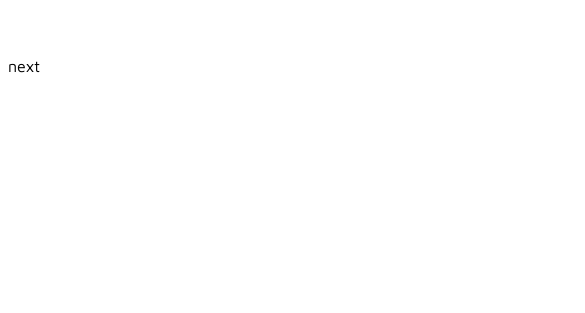
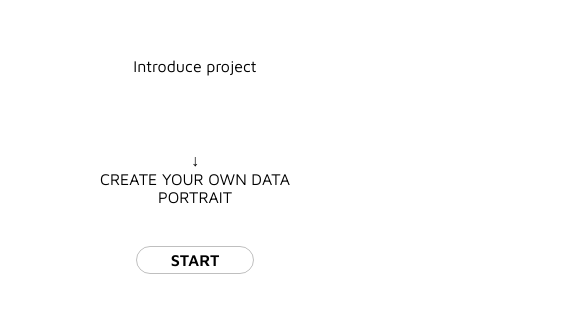
Before and after one commit to jhjanicki/olympic_data_portraits, a Svelte app: page / in a window 390 px wide. Shown: the part 1505-1818 px from the top of the page, 585 px wide, since content can reach past the window. Built offline with nearby package versions, Linux system fonts and the light colour scheme.

Commit message:
added start button

```diff
--- a/src/App.svelte
+++ b/src/App.svelte
@@ -1,6 +1,5 @@
 <script>
   import { logoData } from "./assets/data/logoData";
-  import { portraitData } from "./assets/data/yourPortrait";
   import { onMount } from "svelte";
   import { gsap } from "gsap";
   import { ScrollTrigger } from "gsap/ScrollTrigger";
@@ -29,13 +28,11 @@
     "#element_logo",
     "#palmares_logo",
     "#strength_logo",
-
     "#direction_logo",
     "#personalitly_logo",
   ];
 
   logoData.map((d) => `#${d.id}`);
-  console.log(ids);
   // Define the number of objects
   const numberOfObjects = ids.length;
 
@@ -56,10 +53,12 @@
     positions.push({ x, y });
   }
 
-  // console.log(positions);
-  // positions[0].x = positions[0].x + 70;
-  // positions[3].y = positions[3].y + 70;
-  // positions[6].x = positions[6].x - 70;
+  positions[0].y = positions[0].y + 20;
+  positions[3].y = positions[3].y - 20;
+  positions[5].x = positions[5].x + 40;
+  positions[6].y = positions[6].y - 100;
+  positions[7].y = positions[7].y - 70;
+  positions[8].x = positions[8].x + 30;
 
   onMount(() => {
     gWidth = select("#gWrapper").node().getBBox().width;
@@ -92,11 +91,11 @@
       },
     });
 
-    // remove dropdown as scrolling to next section
+    // remove dropdown as scrolling to intro section
     gsap.to("#title", {
       opacity: 0,
       scrollTrigger: {
-        trigger: "#next",
+        trigger: "#introWrapper",
         start: "top bottom",
         scrub: true,
         toggleActions: "restart none none reverse",
@@ -105,19 +104,13 @@
 
     // animate shapes on scroll
     ids.forEach((d, i) => {
-      // select(d).attr(
-      //   "transform",
-      //   `translate(${positions[i].x},${positions[i].y})`
-      // );
       gsap.to(d, {
         x: positions[i].x,
         y: positions[i].y,
         rotation: 180,
         scale: 0.6,
         ease: "none",
-        onComplete: () => {
-          // console.log("beep boop");
-        },
+        onComplete: () => {},
         transformOrigin: "center center",
         scrollTrigger: {
           trigger: "#svg",
@@ -138,9 +131,12 @@
     $selectedAnswers = $data.filter((d) => d.id === id)[0].answers;
   };
 
-  $: console.log(portraitData);
-
-  let portraitData1 = portraitData[0];
+  const start = () => {
+    select("#headerSection").style("display", "none");
+    select("#introWrapper").style("display", "none");
+    select("#questionWrapper").style("display", "inherit");
+    select("body").style("margin", 0);
+  };
 </script>
 
 <section id="headerSection">
@@ -176,11 +172,17 @@
     </div>
   </div>
 </section>
-<section id="next">
-  <p>next</p>
+<section id="introWrapper">
+  <p>Introduce project</p>
+
+  <div class="scroll-arrow">
+    ↓<br />
+    <span class="arrow-text">CREATE YOUR OWN DATA PORTRAIT</span>
+  </div>
+  <p id="start" class="button" on:click={start}>start</p>
 </section>
 
-<section id="">
+<section id="questionWrapper">
   <Question />
 </section>
 
@@ -217,7 +219,7 @@
   #titeWrapper {
     max-width: 250px;
     position: fixed;
-    top: 250px;
+    top: calc(50% - 80px);
     left: 0;
     right: 0;
     margin-left: auto;
@@ -227,7 +229,61 @@
   #title {
     opacity: 0;
   }
-  #next {
-    height: 500px;
+  #introWrapper {
+    height: 400px;
+    text-align: center;
+  }
+
+  #questionWrapper {
+    display: none;
+    margin-top: 0px;
+  }
+
+  .scroll-arrow {
+    max-width: 200px;
+    margin-left: auto;
+    margin-right: auto;
+    padding-top: 50px;
+    animation: arrowAnim 5s ease-in-out infinite;
+    color: black;
+    left: 50%;
+    text-align: center;
+    transform: translateX(-50%);
+    z-index: 2;
+  }
+
+  .arrow-text {
+    display: inline-block;
+    animation: blink 5s ease-in-out infinite;
+  }
+
+  @keyframes arrowAnim {
+    0%,
+    100% {
+      transform: translateY(1rem);
+    }
+    50% {
+      transform: translateY(-1rem);
+    }
+  }
+
+  .button {
+    margin: 50px auto 40px auto;
+    text-transform: uppercase;
+    padding: 4px 8px;
+    width: 100px;
+    text-align: center;
+    display: block;
+    border: 1px solid rgba(0, 0, 0, 0.25);
+    border-radius: 20px;
+    font-weight: 600;
+    font-size: 16px;
+  }
+
+  .button:hover {
+    transition: all 0.5s ease;
+    background-color: black;
+    color: white;
+    cursor: pointer;
   }
 </style>
--- a/src/app.css
+++ b/src/app.css
@@ -4,6 +4,7 @@ body{
   -webkit-user-select: none; /* Safari */
   -ms-user-select: none; /* IE 10 and IE 11 */
   user-select: none; /* Standard syntax */
+
 }
 
 .title {
--- a/src/lib/Question.svelte
+++ b/src/lib/Question.svelte
@@ -5,9 +5,11 @@
   import { onMount } from "svelte";
   import gsap from "gsap";
   import Draggable from "gsap/Draggable";
+  import { ScrollTrigger } from "gsap/ScrollTrigger";
 
   onMount(() => {
     gsap.registerPlugin(Draggable);
+    gsap.registerPlugin(ScrollTrigger);
   });
 
   function updatePosition() {
@@ -16,7 +18,6 @@
     const y = this.y;
 
     let currScale = +("0." + this.target.id.split("_")[1]);
-    console.log(currScale);
     // Update the SVG path's transform attribute to move it
     this.target.setAttribute(
       "transform",
@@ -316,6 +317,10 @@
     height: 100%;
   }
 
+  path.legend:hover {
+    cursor: pointer;
+  }
+
   .column {
     height: 100vh; /* Height of the container */
   }
@@ -339,14 +344,18 @@
     width: 100vw;
     height: 100vh;
     display: grid;
-    grid-template-columns: 10vw 70vw 20vw;
-    /* grid-template-columns: 20% 60% 20%;  */
-    /* 10% for the first and third columns, and 80% for the middle column */
-    /* grid-template-rows: 15% 60% 25%;  */
-    /* 15% for the first row, 60% for the middle row, and 25% for the third row */
-    gap: 10px; /* Optional: Add gap between grid items */
+    grid-template-columns: 2vw 78vw 20vw;
+    gap: 10px;
   }
-  path.legend:hover {
-    cursor: pointer;
+
+  @media (max-width: 700px) {
+    .grid-container {
+      grid-template-columns: 1fr; /* Single column layout */
+    }
+
+    .left,
+    .right {
+      display: none; /* Hide the third column */
+    }
   }
 </style>
```
